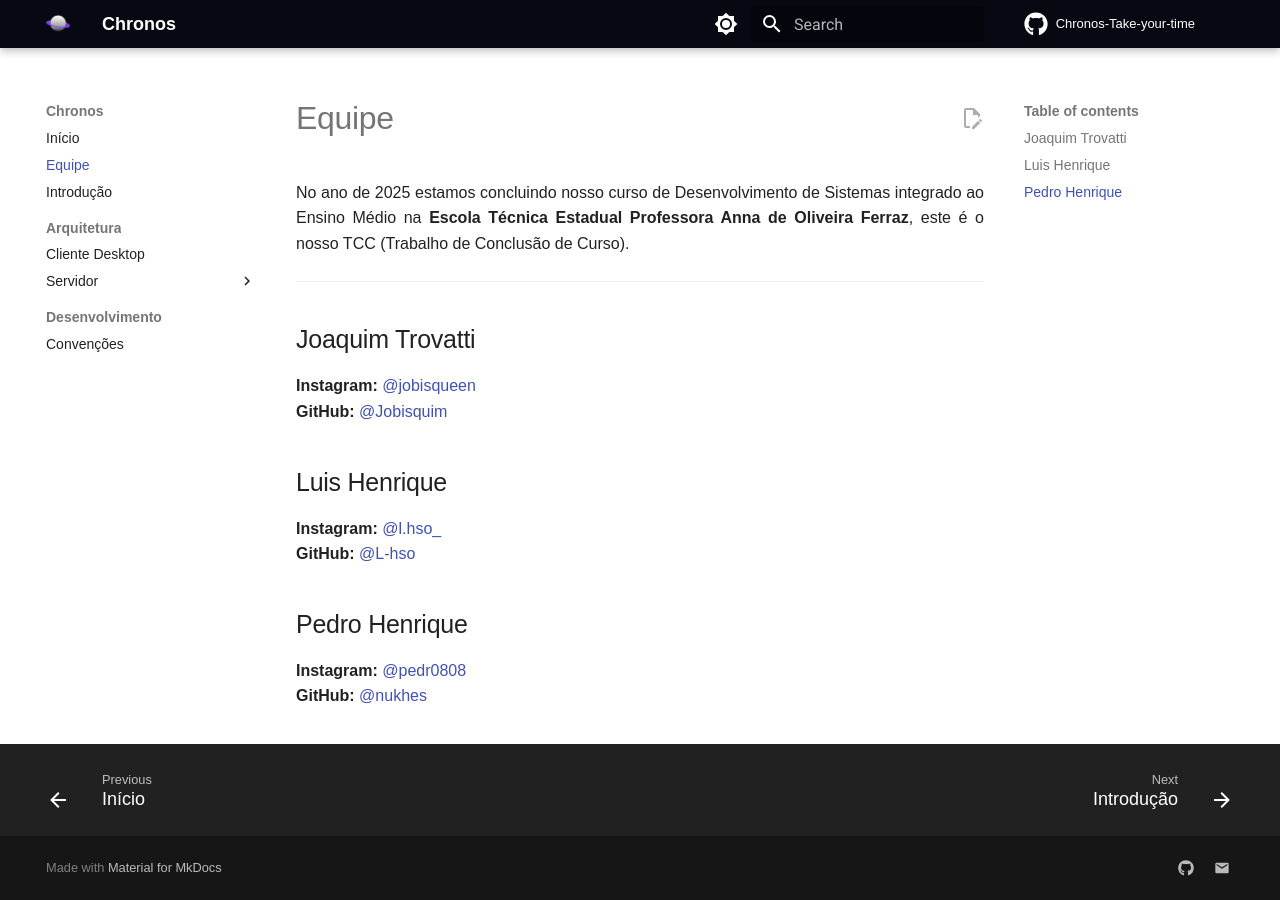
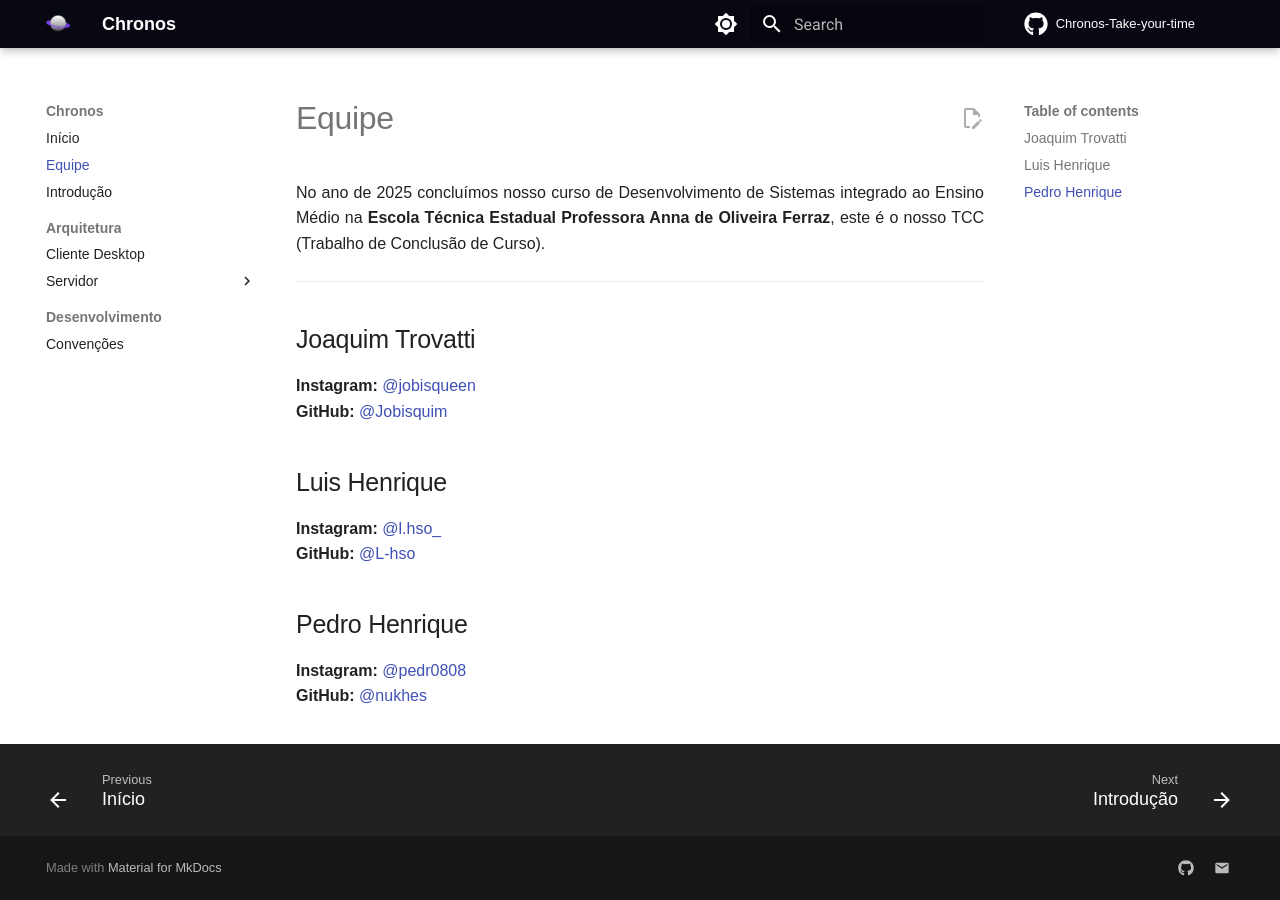
Before and after one commit to chronos-take-your-time/wiki, an MkDocs documentation site: the page built from docs/equipe.md, in a window 1280 px wide. Built offline with MkDocs 1.6.1 and Material for MkDocs 9.7.7, drawn with Linux system fonts in a browser that asks for light colours; some web fonts are replaced.

Commit message:
docs(equipe): atualizando status do curso

```diff
--- a/docs/equipe.md
+++ b/docs/equipe.md
@@ -1,6 +1,6 @@
 # Equipe
 
-No ano de 2025 estamos concluindo nosso curso de Desenvolvimento de Sistemas integrado ao Ensino Médio na **Escola Técnica Estadual Professora Anna de Oliveira Ferraz**, este é o nosso TCC (Trabalho de Conclusão de Curso).
+No ano de 2025 concluímos nosso curso de Desenvolvimento de Sistemas integrado ao Ensino Médio na **Escola Técnica Estadual Professora Anna de Oliveira Ferraz**, este é o nosso TCC (Trabalho de Conclusão de Curso).
 
 ---
 
```
